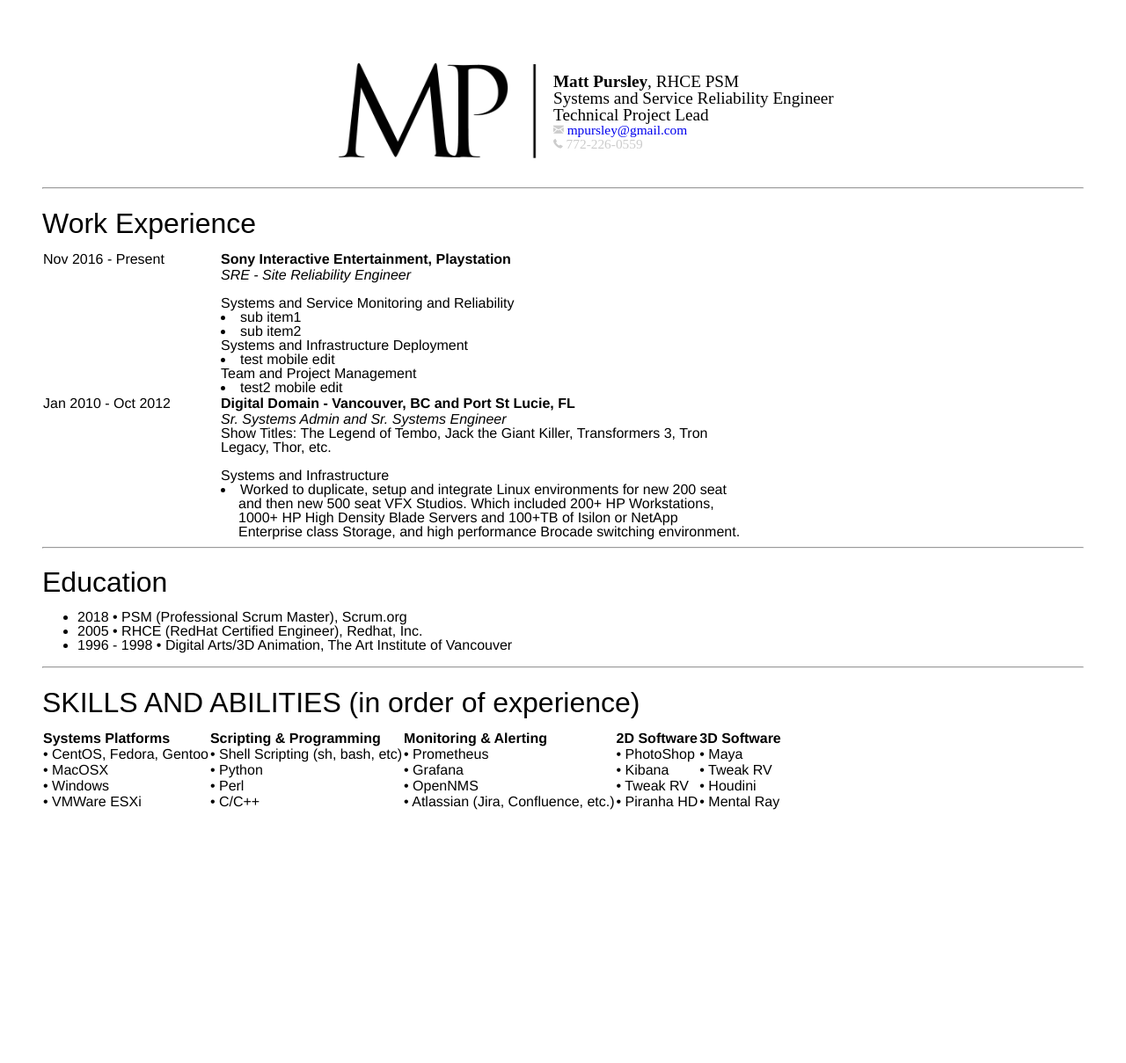
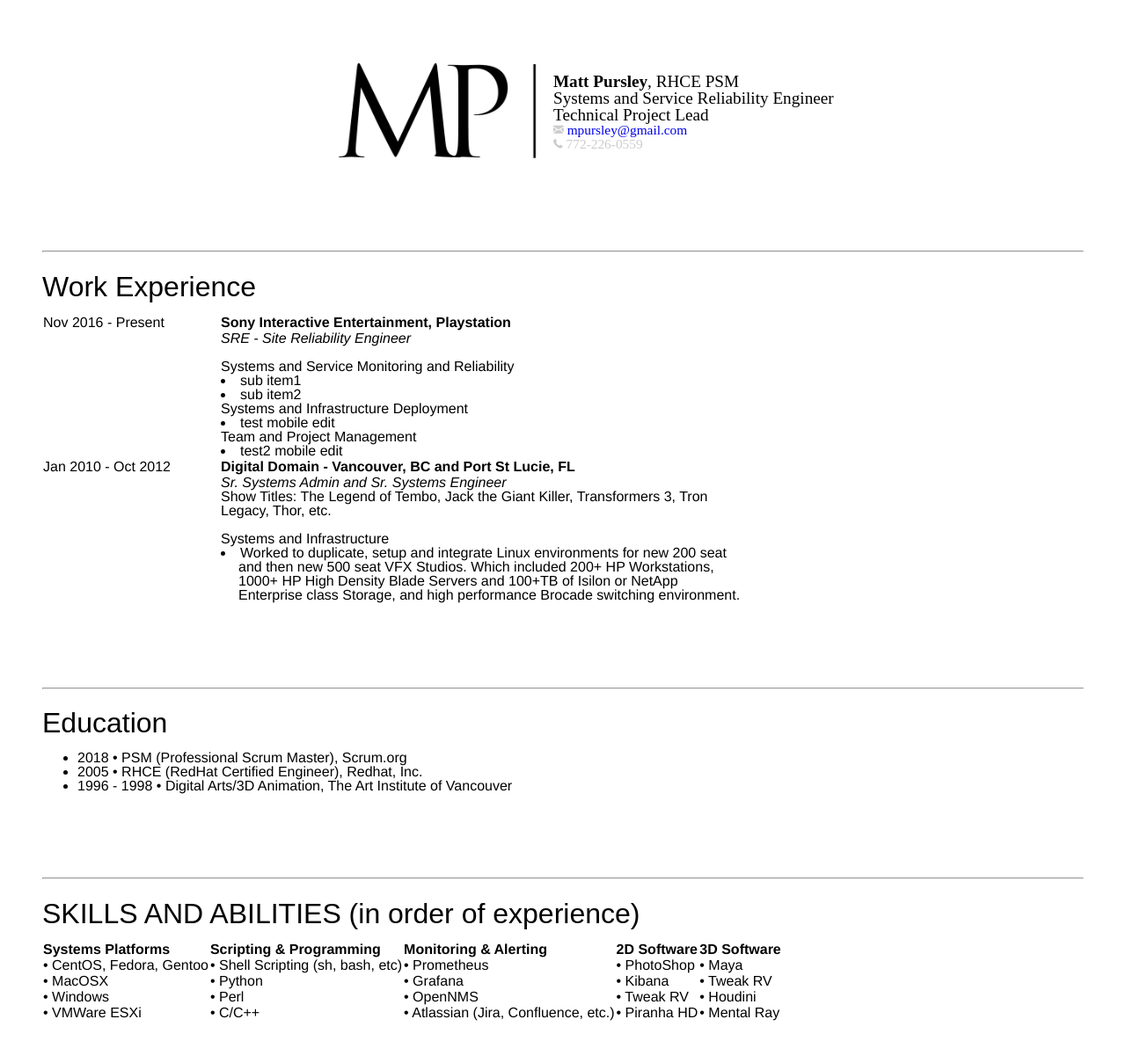
Before and after one commit to mpursley/mpursley.github.io, a Jekyll site: the page built from index_resume_short.md, in a window 1280 px wide. Shown: the whole page at 88% size. Built offline with Jekyll 4.4.1, drawn with Linux system fonts in a browser that asks for light colours; before the commit the page ends 969 px from its top, so only the background shows below that.

Commit message:
Update index_resume_short.md

```diff
--- a/index_resume_short.md
+++ b/index_resume_short.md
@@ -24,7 +24,7 @@
   </tr>
 </table></div>
 </center>
-
+<br><br><br>
 <hr>
 
 ## Work Experience
@@ -76,6 +76,7 @@
   </tr>
 </table>
 
+<br><br><br><br>
 <hr>
 
 ## Education
@@ -84,8 +85,9 @@
 * 2005 • RHCE (RedHat Certified Engineer), Redhat, Inc.
 * 1996 - 1998 • Digital Arts/3D Animation, The Art Institute of Vancouver
 
+
+<br><br><br><br>
 <hr>
-
 
 ## SKILLS AND ABILITIES (in order of experience)
 
```
